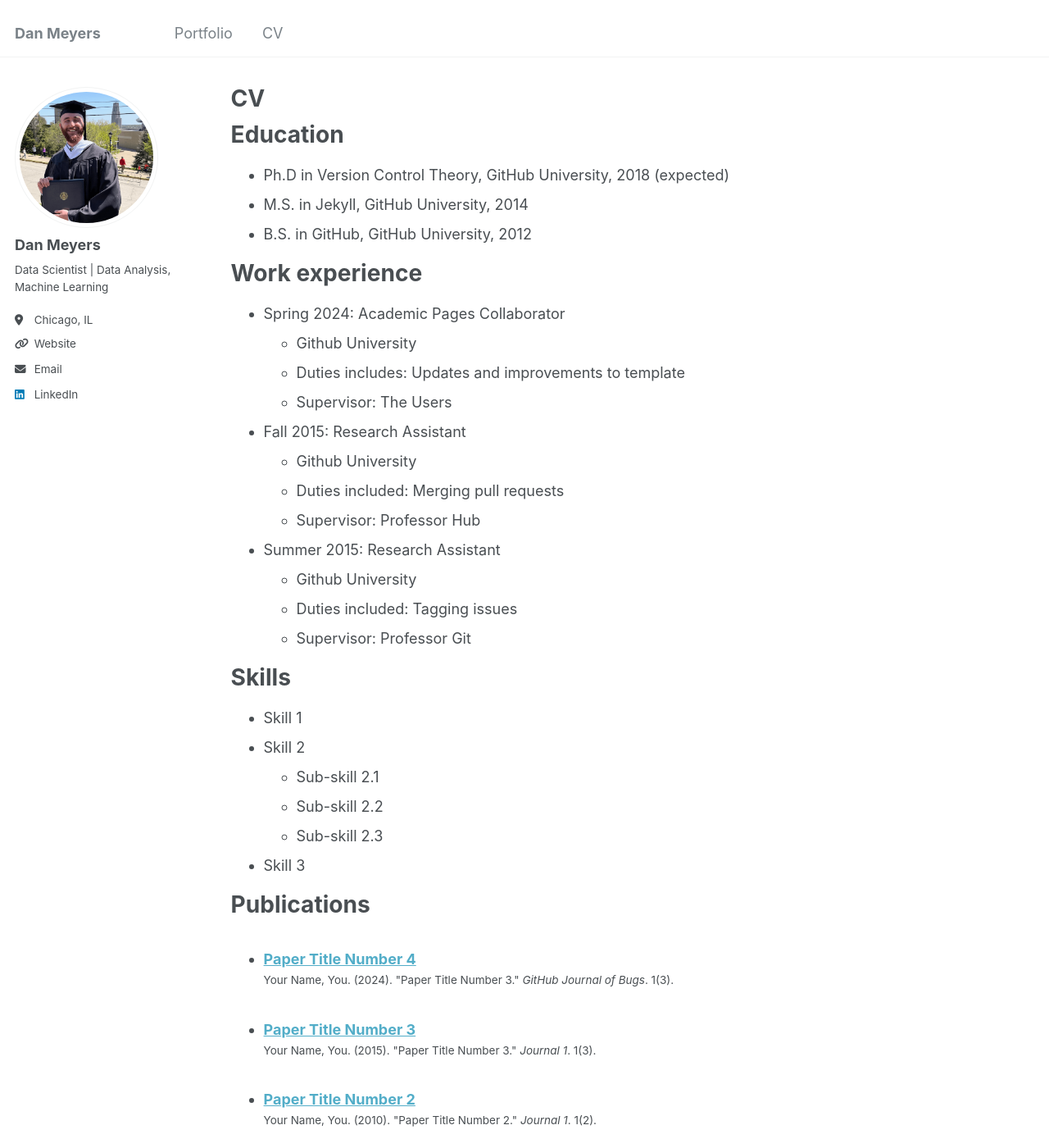
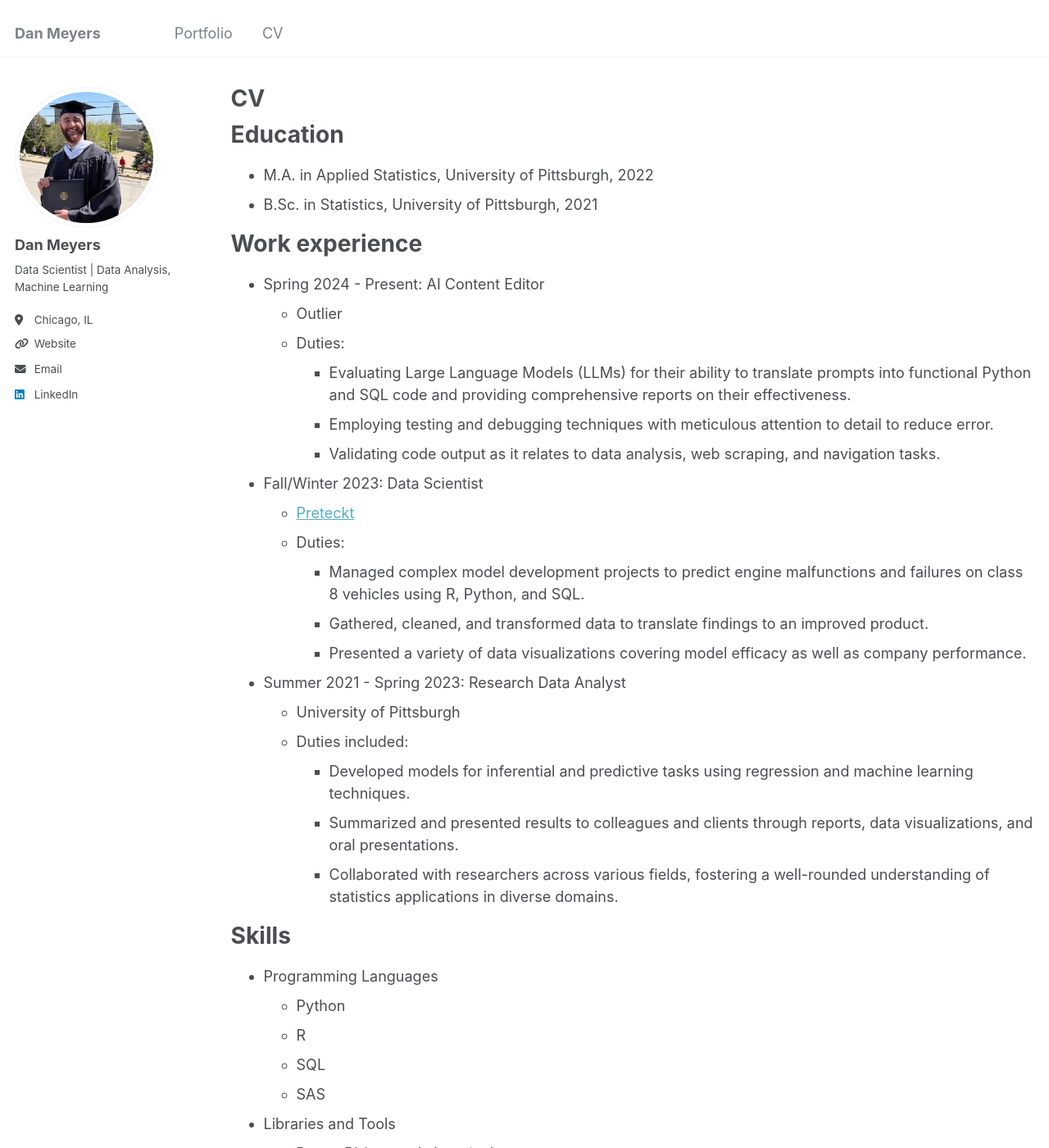
Before and after one commit to meyersdan/meyersdan.github.io, a Jekyll site: the page built from _pages/cv.md, in a window 1280 px wide and 1400 px high. Shown: the whole window at 82% size. Built offline with Jekyll 4.4.1, drawn with Linux system fonts in a browser that asks for light colours; some of the changed text lies outside the part shown.

Commit message:
Updated CV

```diff
--- a/_pages/cv.md
+++ b/_pages/cv.md
@@ -11,35 +11,66 @@ redirect_from:
 
 Education
 ======
-* Ph.D in Version Control Theory, GitHub University, 2018 (expected)
-* M.S. in Jekyll, GitHub University, 2014
-* B.S. in GitHub, GitHub University, 2012
+* M.A. in Applied Statistics, University of Pittsburgh, 2022
+* B.Sc. in Statistics, University of Pittsburgh, 2021
 
 Work experience
 ======
-* Spring 2024: Academic Pages Collaborator
-  * Github University
-  * Duties includes: Updates and improvements to template
-  * Supervisor: The Users
+* Spring 2024 - Present: AI Content Editor
+  * Outlier
+  * Duties:
+    * Evaluating Large Language Models (LLMs) for their ability to translate prompts into functional Python and SQL code
+      and providing comprehensive reports on their effectiveness.
+    * Employing testing and debugging techniques with meticulous attention to detail to reduce error.
+    * Validating code output as it relates to data analysis, web scraping, and navigation tasks.
 
-* Fall 2015: Research Assistant
-  * Github University
-  * Duties included: Merging pull requests
-  * Supervisor: Professor Hub
+* Fall/Winter 2023: Data Scientist
+  * [Preteckt](https://preteckt.com)
+  * Duties:
+    * Managed complex model development projects to predict engine malfunctions and failures on class 8 vehicles using R,
+      Python, and SQL.
+    * Gathered, cleaned, and transformed data to translate findings to an improved product.
+    * Presented a variety of data visualizations covering model efficacy as well as company performance.
 
-* Summer 2015: Research Assistant
-  * Github University
-  * Duties included: Tagging issues
-  * Supervisor: Professor Git
+* Summer 2021 - Spring 2023: Research Data Analyst
+  * University of Pittsburgh
+  * Duties included:
+    * Developed models for inferential and predictive tasks using regression and machine learning techniques.
+    * Summarized and presented results to colleagues and clients through reports, data visualizations, and oral presentations.
+    * Collaborated with researchers across various fields, fostering a well-rounded understanding of statistics applications in diverse domains.
 
 Skills
 ======
-* Skill 1
-* Skill 2
-  * Sub-skill 2.1
-  * Sub-skill 2.2
-  * Sub-skill 2.3
-* Skill 3
+* Programming Languages
+  * Python
+  * R
+  * SQL
+  * SAS
+
+* Libraries and Tools
+  * Power BI (currently learning)
+  * Pandas
+  * NumPy
+  * Matplotlib
+  * scikit-learn
+  * SQLAlchemy
+  * MySQL
+  * SQLite
+  * ggplot
+  * caret
+  * randomForest
+  * LaTeX
+
+* Data Science Skills
+  * Extract, Transform, Load
+  * Feature Engineering
+  * Statistical Analysis Fundamentals (Hypothesis Testing, ANOVA, etc.)
+  * Data Visualization (Power BI and Python/R libraries)
+  * Supervised Learning (Regression, Decision Trees and Random Forest, Gradient Boosting, Nearest Neighbors)
+  * Unsupervised Learning (PCA, Clustering, Autoencoders, Anomaly Detection)
+  * Model Tuning
+  * Pipeline Integration
+  * Natural Language Processing
 
 Publications
 ======
```
